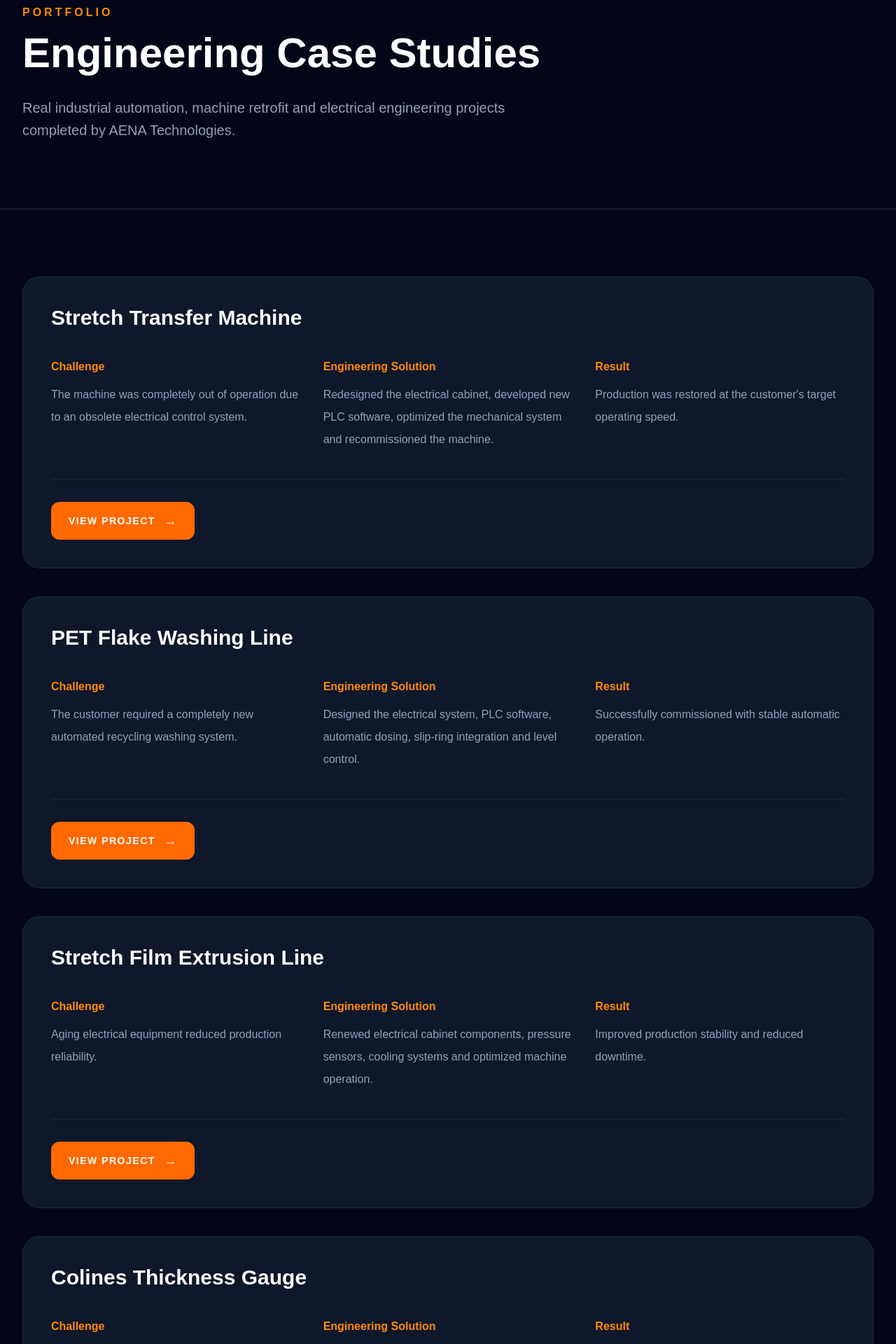
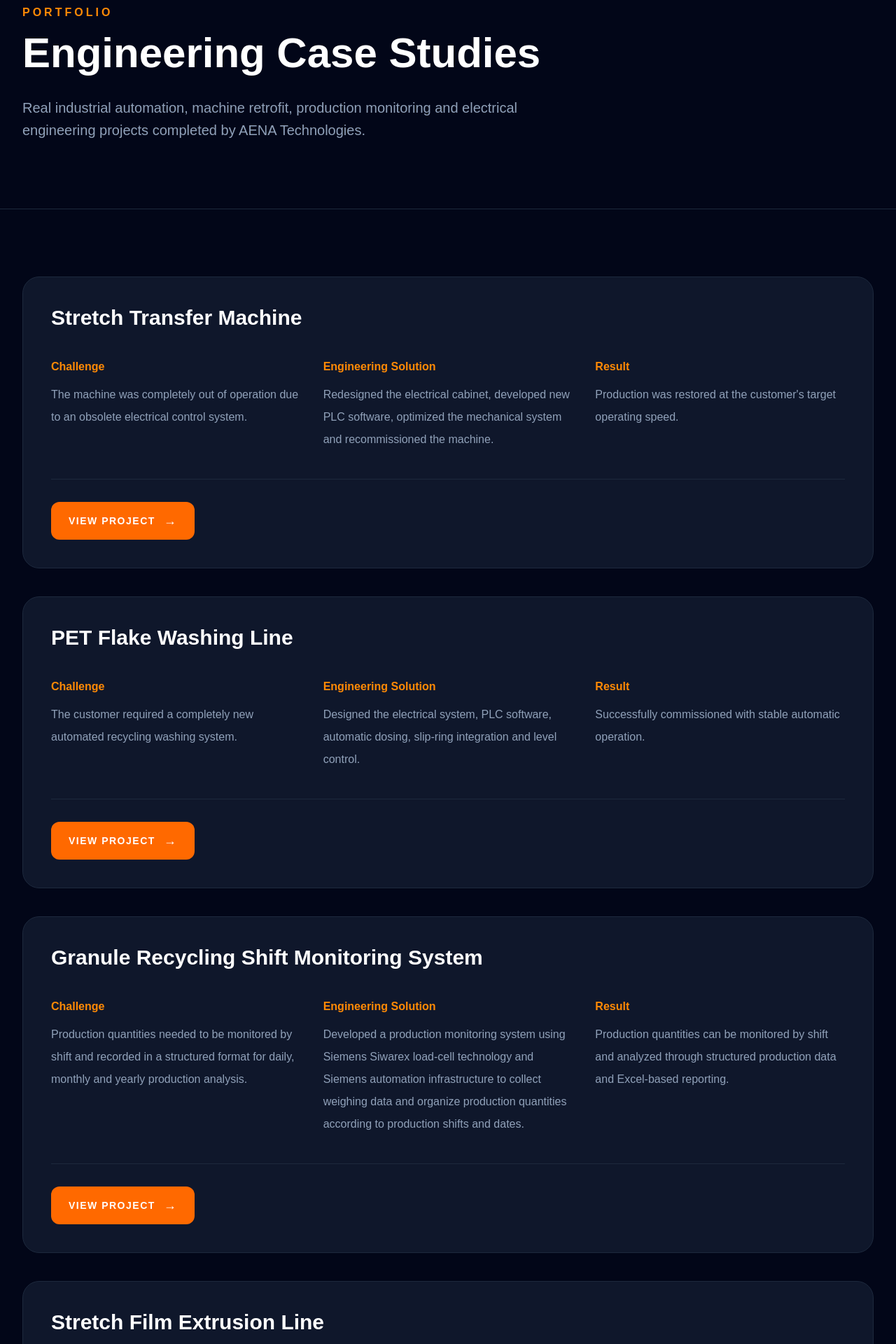
Before and after one commit to ilmaz0/aena-technologies, a Next.js app: page /projects in a window 1280 px wide. Shown: the part 180-2100 px from the top of the page at 70% size. Built offline with nearby package versions, Linux system fonts and the light colour scheme.

Commit message:
page for garanul new

```diff
--- a/app/projects/page.tsx
+++ b/app/projects/page.tsx
@@ -5,7 +5,7 @@ export const metadata: Metadata = {
   title: "Industrial Automation & Machine Retrofit Projects",
 
   description:
-    "Explore AENA Technologies industrial automation, machine retrofit, electrical engineering and machine modernization projects including recycling, extrusion, packaging and production machinery.",
+    "Explore AENA Technologies industrial automation, machine retrofit, electrical engineering and machine modernization projects including recycling, extrusion, packaging, production monitoring and industrial machinery.",
 
   alternates: {
     canonical: "/projects",
@@ -16,7 +16,7 @@ export const metadata: Metadata = {
       "Industrial Automation & Machine Retrofit Projects | AENA Technologies",
 
     description:
-      "Industrial automation and machine retrofit case studies covering recycling lines, extrusion machinery, packaging machines, drive systems and electrical modernization.",
+      "Industrial automation and machine retrofit case studies covering recycling lines, extrusion machinery, packaging machines, drive systems, production monitoring and electrical modernization.",
 
     url: "https://www.aenatechnologies.com/projects",
 
@@ -56,6 +56,21 @@ export default function ProjectsPage() {
         "Successfully commissioned with stable automatic operation.",
 
       href: "/projects/flake-washing-line",
+    },
+
+    {
+      title: "Granule Recycling Shift Monitoring System",
+
+      challenge:
+        "Production quantities needed to be monitored by shift and recorded in a structured format for daily, monthly and yearly production analysis.",
+
+      solution:
+        "Developed a production monitoring system using Siemens Siwarex load-cell technology and Siemens automation infrastructure to collect weighing data and organize production quantities according to production shifts and dates.",
+
+      result:
+        "Production quantities can be monitored by shift and analyzed through structured production data and Excel-based reporting.",
+
+      href: "/projects/granule-shift-monitoring",
     },
 
     {
@@ -137,8 +152,9 @@ export default function ProjectsPage() {
           </h1>
 
           <p className="mt-8 max-w-3xl text-xl leading-8 text-slate-400">
-            Real industrial automation, machine retrofit and electrical
-            engineering projects completed by AENA Technologies.
+            Real industrial automation, machine retrofit, production
+            monitoring and electrical engineering projects completed by
+            AENA Technologies.
           </p>
 
         </div>
@@ -215,8 +231,6 @@ export default function ProjectsPage() {
 
               {/* VIEW PROJECT */}
 
-              {project.href && (
-
               <div className="mt-10 border-t border-slate-800 pt-8">
 
                 <Link
@@ -253,8 +267,6 @@ export default function ProjectsPage() {
 
               </div>
 
-              )}
-
             </div>
 
           ))}
```
Lines whose indentation alone changed are shown as unchanged.
